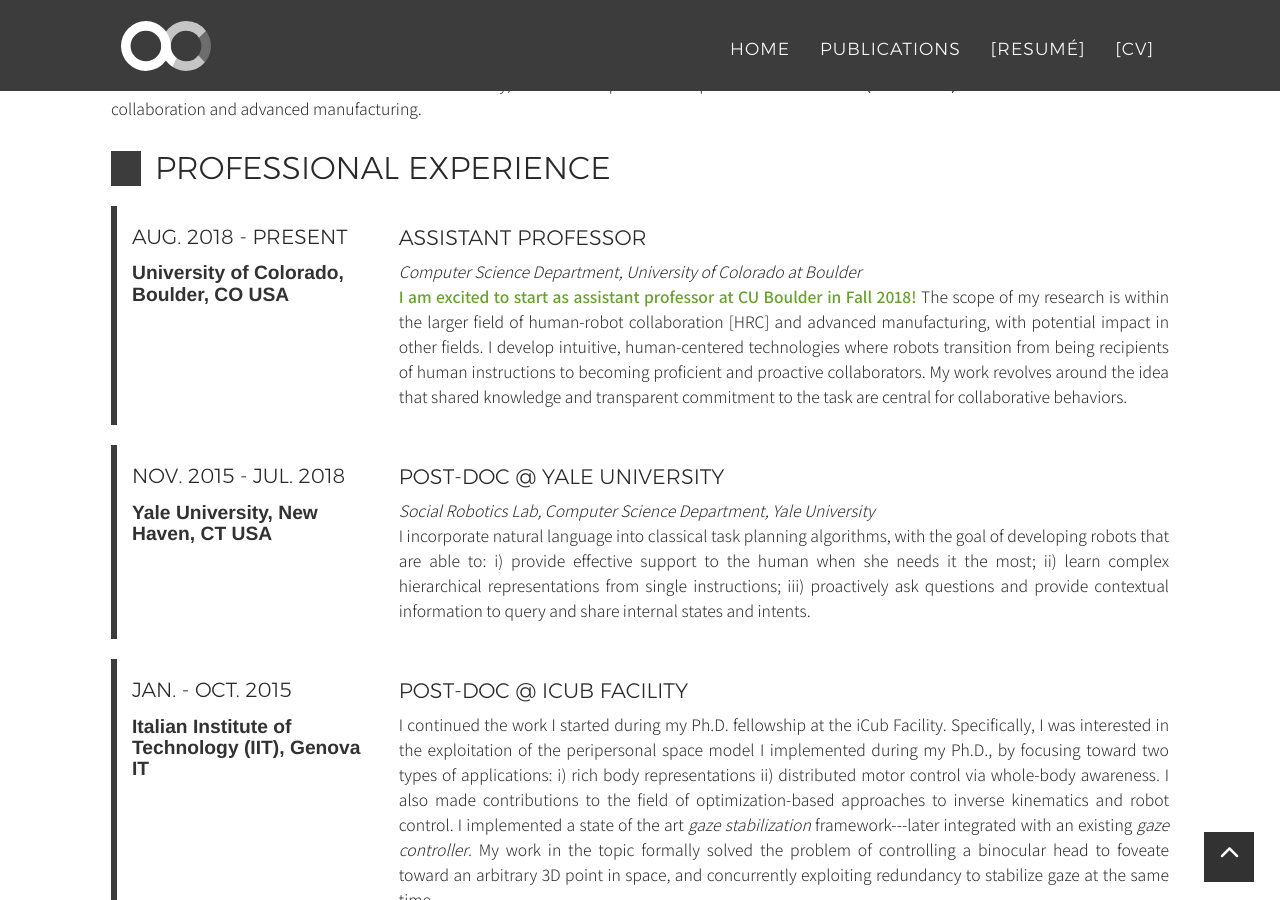
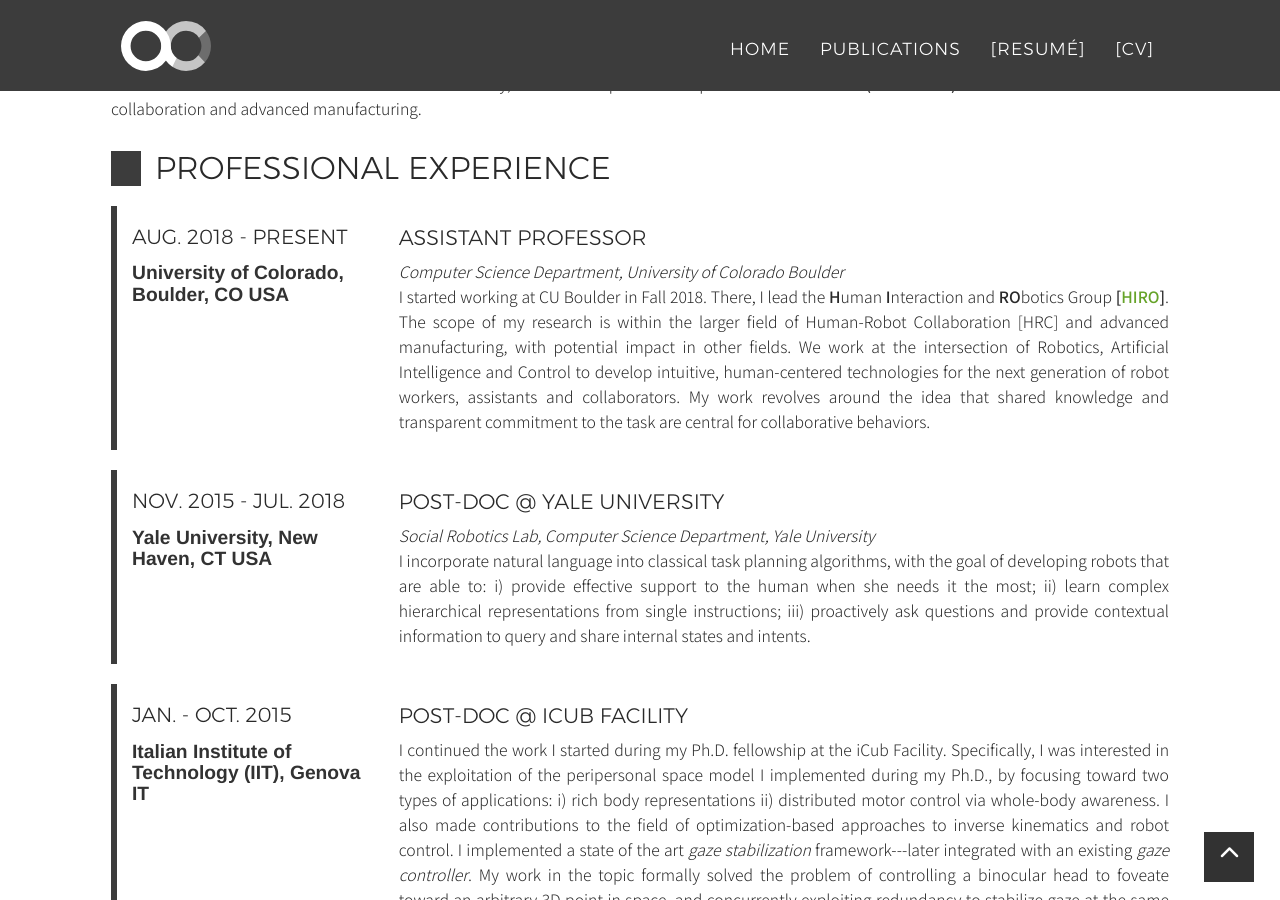
Before and after one commit to alecive/alecive.github.io, a Jekyll site: the page built from _posts/cv/2017-02-08-CV-AlessandroRoncone.md, in a window 1280 px wide and 900 px high, scrolled down 1732 px. Built offline with Jekyll 4.4.1, drawn with Linux system fonts in a browser that asks for light colours; nearby versions of some CDN libraries; some web fonts are replaced; some of the changed text lies outside the part shown.

Commit message:
Updated CV

```diff
--- a/_data/cv-professional.yml
+++ b/_data/cv-professional.yml
@@ -1,10 +1,10 @@
  - name: Assistant Professor
-   title: Computer Science Department, University of Colorado at Boulder
+   title: Computer Science Department, University of Colorado Boulder
    start: Aug. 2018
    end: present
    location: University of Colorado, Boulder, CO USA
    location-link: https://www.colorado.edu/cs/
-   description: "<strong class=\"color-banner\">I am excited to start as assistant professor at CU Boulder in Fall 2018!</strong> The scope of my research is within the larger field of human-robot collaboration [HRC] and advanced manufacturing, with potential impact in other fields. I develop intuitive, human-centered technologies where robots transition from being recipients of human instructions to becoming proficient and proactive collaborators. My work revolves around the idea that shared knowledge and transparent commitment to the task are central for collaborative behaviors."
+   description: "I started working at CU Boulder in Fall 2018. There, I lead the <b>H</b>uman <b>I</b>nteraction and <b>RO</b>botics Group <b>[</b><strong class=\"color-banner\">HIRO</strong><b>]</b>. The scope of my research is within the larger field of Human-Robot Collaboration [HRC] and advanced manufacturing, with potential impact in other fields. We work at the intersection of Robotics, Artificial Intelligence and Control to develop intuitive, human-centered technologies for the next generation of robot workers, assistants and collaborators. My work revolves around the idea that shared knowledge and transparent commitment to the task are central for collaborative behaviors."
  - name: Post-Doc @ Yale University
    title: Social Robotics Lab, Computer Science Department, Yale University
    start: Nov. 2015
```
Also changed, not shown: _data/cv-misc.yml (+7 -4 lines).
